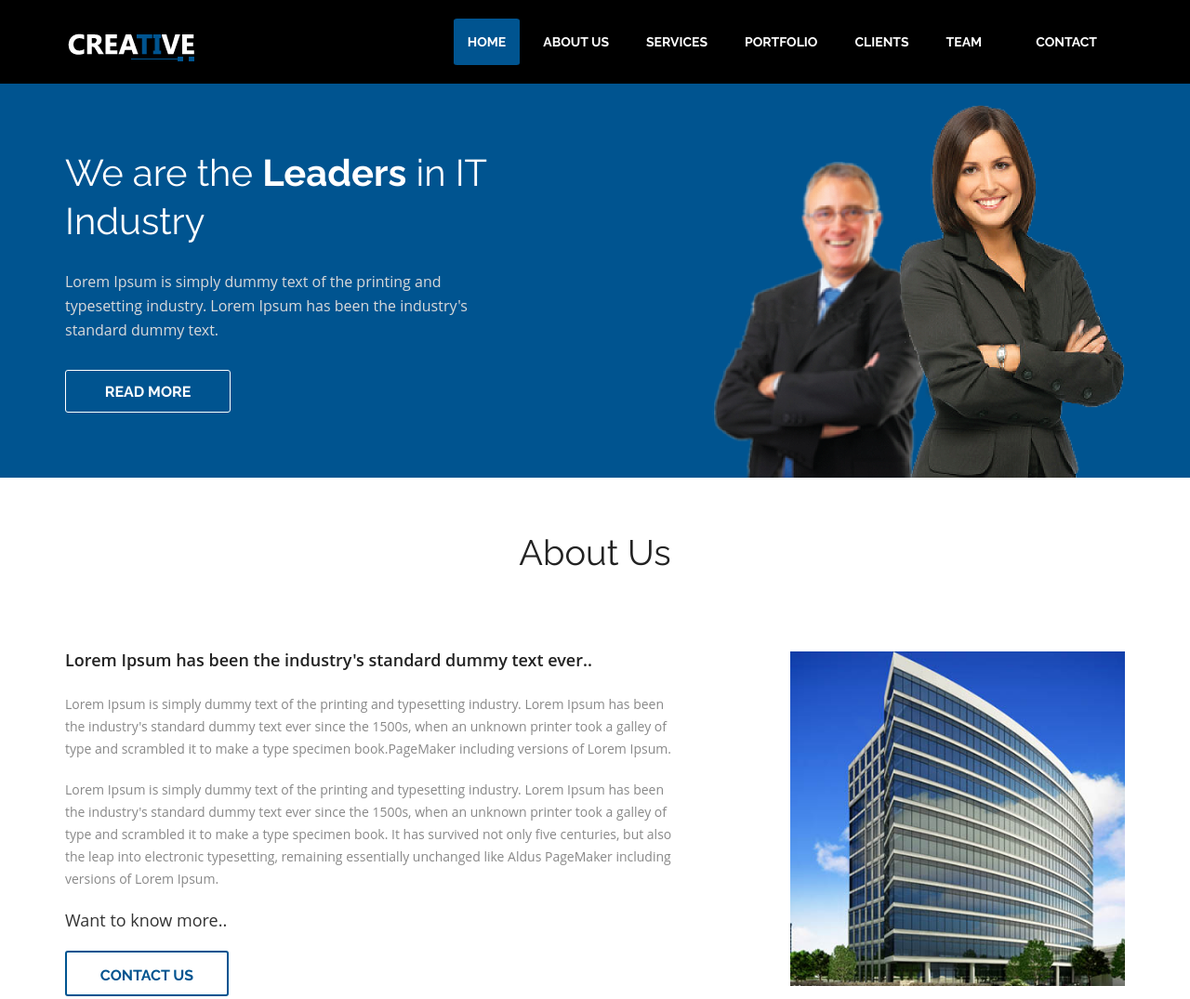
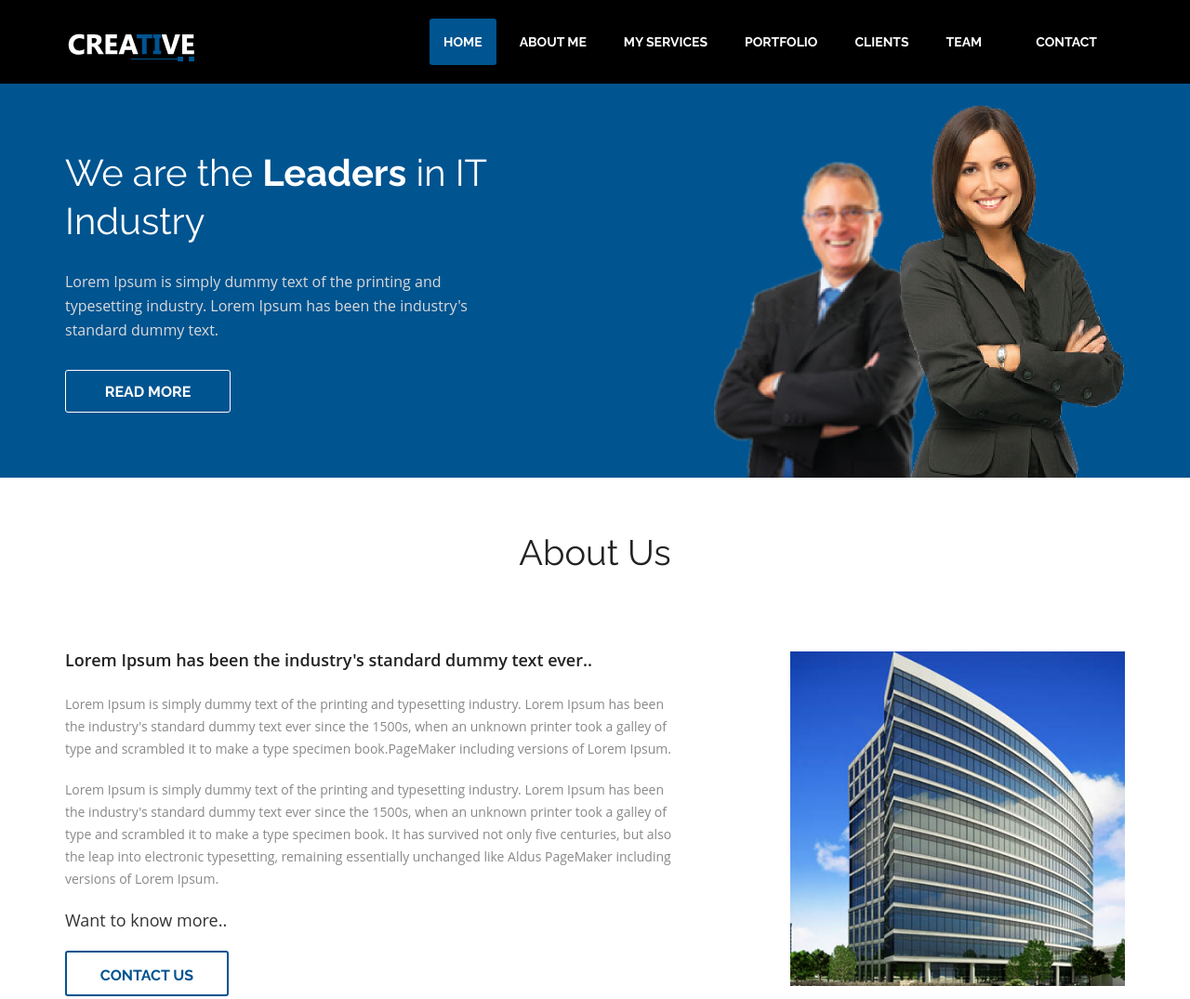
Before and after one commit to Etanafi/Etanaf.github.io, a plain HTML site: page index.html in a window 1280 px wide. Shown: the top 1075 px of the page at 93% size. Drawn offline with Linux system fonts and the light colour scheme.

Commit message:
Update index.html

```diff
--- a/index.html
+++ b/index.html
@@ -31,8 +31,8 @@
 	    <div id="main-nav" class="collapse navbar-collapse navStyle">
 			<ul class="nav navbar-nav" id="mainNav">
 			  <li class="active"><a href="#hero_section" class="scroll-link">Home</a></li>
-			  <li><a href="#aboutUs" class="scroll-link">About Us</a></li>
-			  <li><a href="#service" class="scroll-link">Services</a></li>
+			  <li><a href="#aboutUs" class="scroll-link">About me</a></li>
+			  <li><a href="#service" class="scroll-link">My Services</a></li>
 			  <li><a href="#Portfolio" class="scroll-link">Portfolio</a></li>
 			  <li><a href="#clients" class="scroll-link">Clients</a></li>
 			  <li><a href="#team" class="scroll-link">Team</a></li>
```
